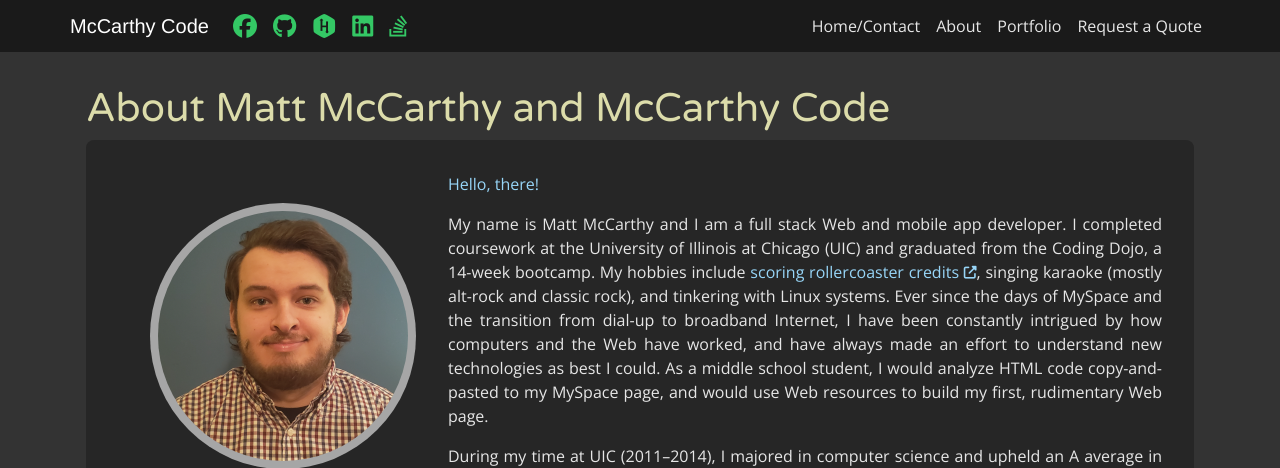
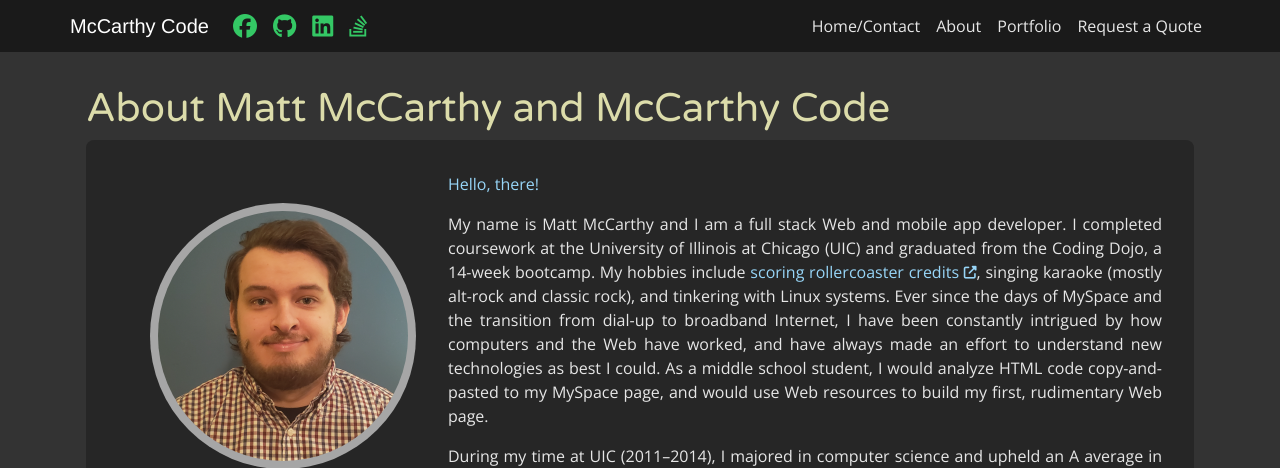
Before and after one commit to McCarthyCode/McCarthy-Code, a Django app: page /about/ in a window 1280 px wide. Shown: the top 468 px of the page. Run offline with Django 3.2, Linux system fonts and the light colour scheme; parts of the project's set-up code (start-up, migrations or seed data) failed here and were passed over; some libraries are stand-ins or nearby versions; some web fonts are replaced.

Commit message:
Remove HackerRank icon to avoid nav wrapping
Very small displays did not render correctly on some browsers; this
commit offers a workaround.

```diff
--- a/home/templates/global/navbar.html
+++ b/home/templates/global/navbar.html
@@ -7,9 +7,6 @@
         </a>
         <a href="https://github.com/McCarthyCode">
           <li class="nav-item"><i class="fab fa-github" title="GitHub" target="_blank"></i></li>
-        </a>
-        <a href="https://www.hackerrank.com/McCarthyCode">
-          <li class="nav-item"><i class="fab fa-hackerrank" title="HackerRank" target="_blank"></i></li>
         </a>
         <a href="https://www.linkedin.com/in/McCarthyCode">
           <li class="nav-item"><i class="fab fa-linkedin" title="LinkedIn" target="_blank"></i></li>
```
